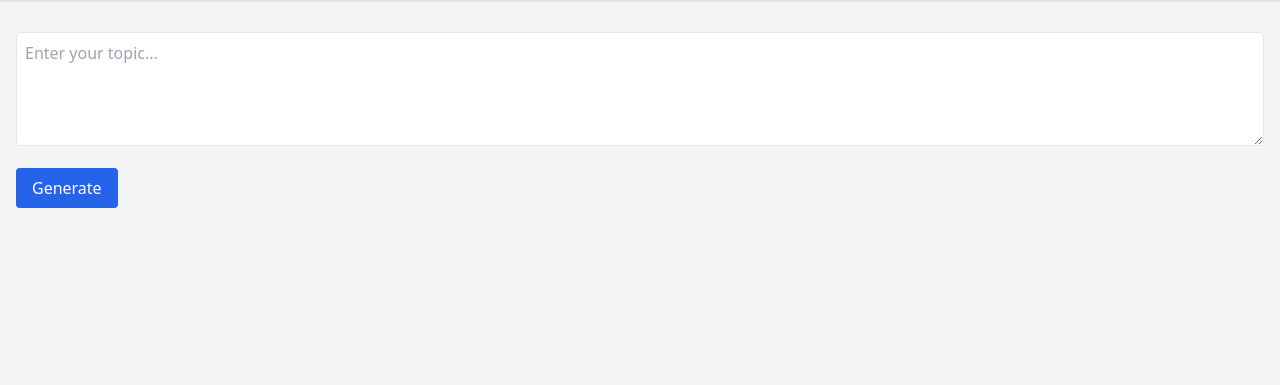
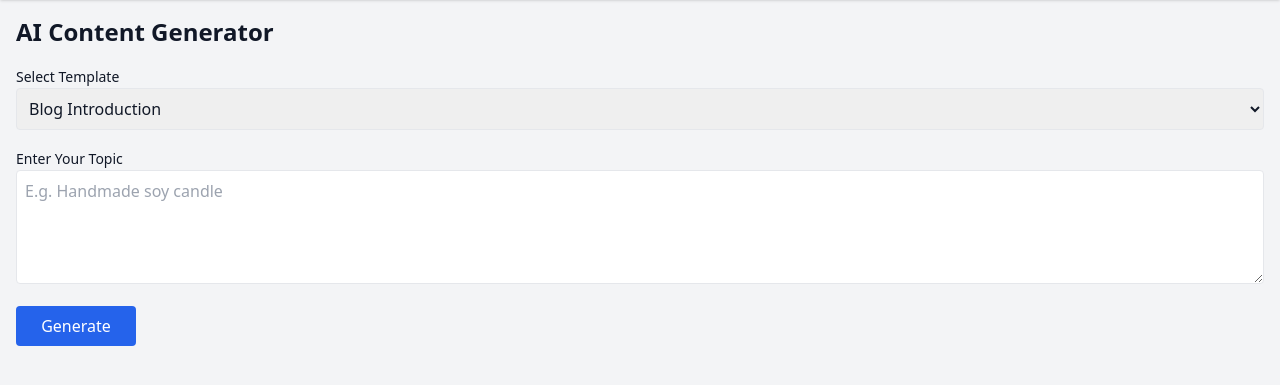
Before and after one commit to RonaldAllanRivera/aiwriter, a Django app: page /generate/ in a window 1280 px wide. Shown: the part 60-445 px from the top of the page. Run offline with Django 5.2, Linux system fonts and the light colour scheme; some libraries are stand-ins or nearby versions.

Commit message:
feat: add friendly error messages for API errors

```diff
--- a/generator/templates/generator/base.html
+++ b/generator/templates/generator/base.html
@@ -5,6 +5,7 @@
     <title>{% block title %}AIWriter{% endblock %}</title>
     <meta name="viewport" content="width=device-width, initial-scale=1.0" />
     <script src="https://cdn.tailwindcss.com"></script>
+    <script src="//unpkg.com/alpinejs" defer></script>
   </head>
   <body class="bg-gray-100 text-gray-900">
     <nav class="bg-white shadow p-4">
@@ -17,5 +18,13 @@
       </div>
     </nav>
     <main class="p-4">{% block content %}{% endblock %}</main>
+    <div
+      x-data="{ show: false }"
+      x-show="show"
+      x-init="show = {{ output|yesno:'true,false' }}; setTimeout(() => show = false, 3000)"
+      class="fixed bottom-4 right-4 bg-green-500 text-white px-4 py-2 rounded shadow"
+    >
+      ✅ Content generated successfully!
+    </div>
   </body>
 </html>
--- a/generator/templates/generator/generate.html
+++ b/generator/templates/generator/generate.html
@@ -1,16 +1,63 @@
 {% extends "generator/base.html" %}
 {% block title %}Generate{% endblock %}
 {% block content %}
-  <form method="post" class="space-y-4">
+
+<h2 class="text-2xl font-bold mb-4">AI Content Generator</h2>
+
+{% if error %}
+  <div class="bg-red-100 border border-red-400 text-red-700 px-4 py-3 rounded mb-4">
+    ⚠️ Error: {{ error }}
+  </div>
+{% endif %}
+
+
+<form method="post" x-data="{ loading: false }" @submit="loading = true" class="space-y-4">
   {% csrf_token %}
-    <textarea name="prompt" rows="4" class="w-full p-2 border rounded" placeholder="Enter your topic...">{{ prompt }}</textarea>
-    <button class="bg-blue-600 text-white px-4 py-2 rounded">Generate</button>
+
+  <label class="block">
+    <span class="text-sm font-medium">Select Template</span>
+    <select name="template" class="w-full p-2 border rounded">
+      <option value="blog" {% if selected_template == "blog" %}selected{% endif %}>Blog Introduction</option>
+      <option value="product" {% if selected_template == "product" %}selected{% endif %}>Product Description</option>
+      <option value="caption" {% if selected_template == "caption" %}selected{% endif %}>Instagram Caption</option>
+      <option value="ad" {% if selected_template == "ad" %}selected{% endif %}>Google Ad Copy</option>
+      <option value="title" {% if selected_template == "title" %}selected{% endif %}>Product Title</option>
+      <option value="bullets" {% if selected_template == "bullets" %}selected{% endif %}>Amazon Bullet Points</option>
+      <option value="faq" {% if selected_template == "faq" %}selected{% endif %}>FAQ Generator</option>
+      <option value="outline" {% if selected_template == "outline" %}selected{% endif %}>Blog Post Outline</option>
+      <option value="newsletter" {% if selected_template == "newsletter" %}selected{% endif %}>Newsletter Email</option>
+      <option value="testimonial" {% if selected_template == "testimonial" %}selected{% endif %}>Customer Testimonial</option>
+    </select>
+
+  </label>
+
+  <label class="block">
+    <span class="text-sm font-medium">Enter Your Topic</span>
+    <textarea name="prompt" rows="4" class="w-full p-2 border rounded" placeholder="E.g. Handmade soy candle">{{ prompt }}</textarea>
+  </label>
+
+  <button
+    :disabled="loading"
+    class="bg-blue-600 text-white px-4 py-2 rounded flex items-center justify-center min-w-[120px]"
+  >
+    <span x-show="!loading" x-cloak>Generate</span>
+    <span x-show="loading" x-cloak>⏳ Generating...</span>
+  </button>
 </form>
 
 {% if output %}
-    <div class="mt-6 p-4 bg-white rounded shadow">
-      <h2 class="font-bold mb-2">AI Output</h2>
+  <div id="output-box" class="mt-6 p-4 bg-white rounded shadow">
+    <h3 class="font-bold mb-2">AI Output</h3>
     <pre class="whitespace-pre-wrap">{{ output }}</pre>
   </div>
 {% endif %}
+
 {% endblock %}
+
+{% if output %}
+  <script>
+    setTimeout(() => {
+      document.getElementById("output-box").scrollIntoView({ behavior: "smooth" });
+    }, 200);
+  </script>
+{% endif %}
--- a/generator/views.py
+++ b/generator/views.py
@@ -1,33 +1,84 @@
 from django.shortcuts import render
 from django.conf import settings
 import openai
+from openai import APIConnectionError, RateLimitError, AuthenticationError, OpenAIError
 from .models import GenerationLog
+from django.core.paginator import Paginator
 
 
 # Initialize OpenAI client with your API key
 client = openai.OpenAI(api_key=settings.OPENAI_API_KEY)
 
 def generate_view(request):
+    output = ""
+    prompt = ""
+    selected_template = ""
+    error = ""
+
     if request.method == "POST":
         prompt = request.POST.get("prompt")
+        selected_template = request.POST.get("template")
 
-        response = client.chat.completions.create(
-            model="gpt-3.5-turbo",
-            messages=[{"role": "user", "content": prompt}]
-        )
+        try:
+            # Apply template logic
+            if selected_template == "blog":
+                final_prompt = f"Write a friendly blog post introduction about: {prompt}"
+            elif selected_template == "product":
+                final_prompt = f"Create an SEO product description for: {prompt}"
+            elif selected_template == "caption":
+                final_prompt = f"Write a catchy Instagram caption for: {prompt}"
+            elif selected_template == "ad":
+                final_prompt = f"Write a high-converting Google ad headline and description for: {prompt}"
+            elif selected_template == "title":
+                final_prompt = f"Write a compelling product title for: {prompt}"
+            elif selected_template == "bullets":
+                final_prompt = f"List 5 Amazon-style bullet features for: {prompt}"
+            elif selected_template == "faq":
+                final_prompt = f"Generate 3 frequently asked questions and answers about: {prompt}"
+            elif selected_template == "outline":
+                final_prompt = f"Give a blog post outline for a post about: {prompt}"
+            elif selected_template == "newsletter":
+                final_prompt = f"Write a friendly email newsletter about: {prompt}"
+            elif selected_template == "testimonial":
+                final_prompt = f"Write a customer testimonial for a product like: {prompt}"
+            else:
+                final_prompt = prompt  # fallback
 
-        output = response.choices[0].message.content
 
-        # Save to database
-        GenerationLog.objects.create(prompt=prompt, output=output)
+            response = client.chat.completions.create(
+                model="gpt-3.5-turbo",
+                messages=[{"role": "user", "content": final_prompt}]
+            )
 
-        return render(request, "generator/generate.html", {
-            "prompt": prompt,
-            "output": output
-        })
+            output = response.choices[0].message.content
 
-    return render(request, "generator/generate.html")
+            # Log it
+            GenerationLog.objects.create(prompt=final_prompt, output=output)
+
+        except APIConnectionError:
+            error = "⚠️ Oops! You're offline or OpenAI servers are unreachable."
+        except RateLimitError:
+            error = "⚠️ Too many requests. Please wait a moment and try again."
+        except AuthenticationError:
+            error = "⚠️ Invalid API key. Please check your credentials."
+        except OpenAIError:
+            error = "⚠️ OpenAI returned an unexpected error. Please try again."
+        except Exception:
+            error = "⚠️ An unknown error occurred. Please try again later."
+
+
+    return render(request, "generator/generate.html", {
+        "prompt": prompt,
+        "output": output,
+        "selected_template": selected_template,
+        "error": error,
+    })
 
 def history_view(request):
-    logs = GenerationLog.objects.order_by('-created_at')[:20]  # latest 20
-    return render(request, "generator/history.html", {"logs": logs})
+    logs_list = GenerationLog.objects.order_by('-created_at')
+    paginator = Paginator(logs_list, 5)  # 5 logs per page
+
+    page_number = request.GET.get("page")
+    page_obj = paginator.get_page(page_number)
+
+    return render(request, "generator/history.html", {"page_obj": page_obj})
```
Also changed, not shown: generator/templates/generator/history.html (+22 -2 lines). Lines whose indentation alone changed are shown as unchanged.
